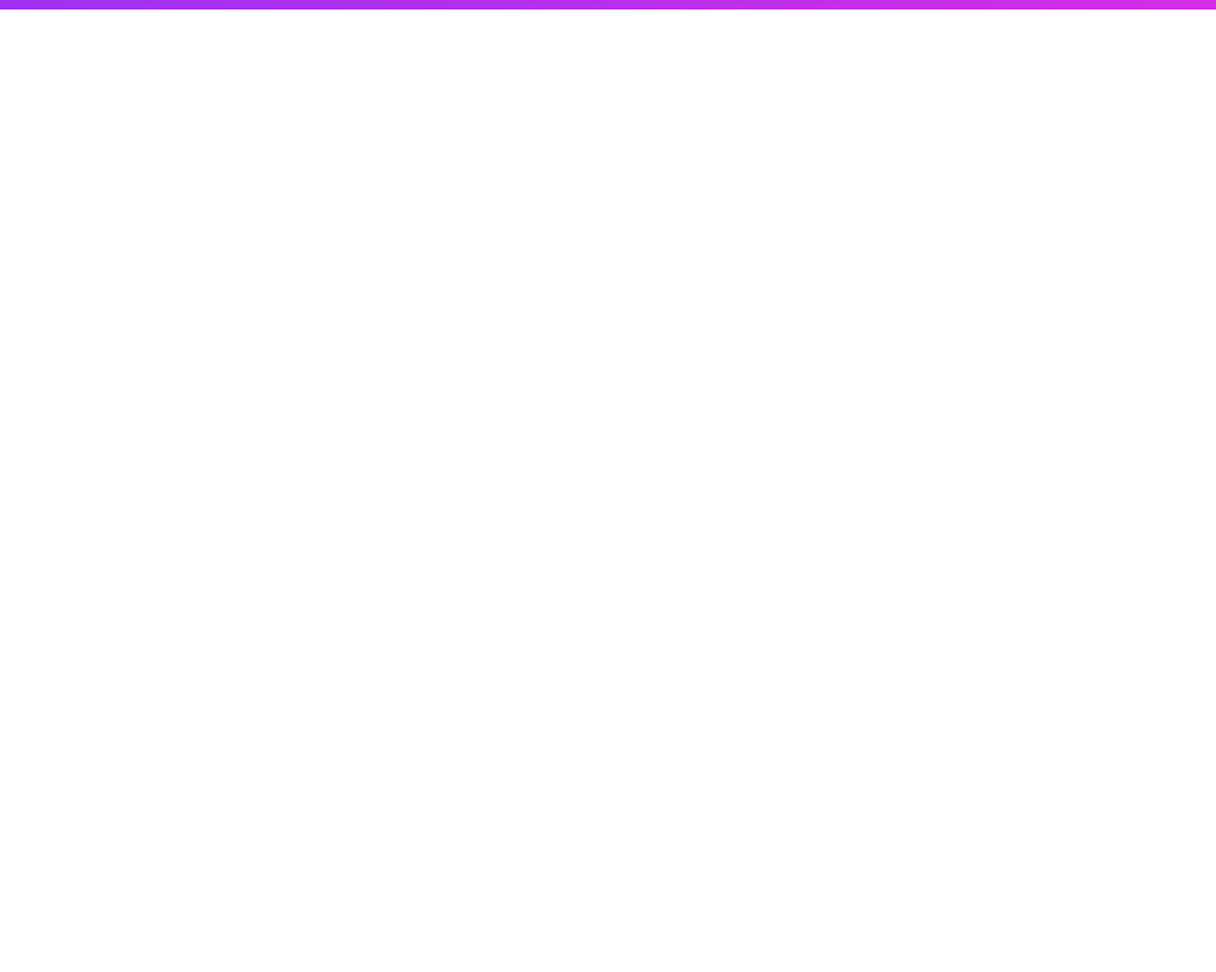
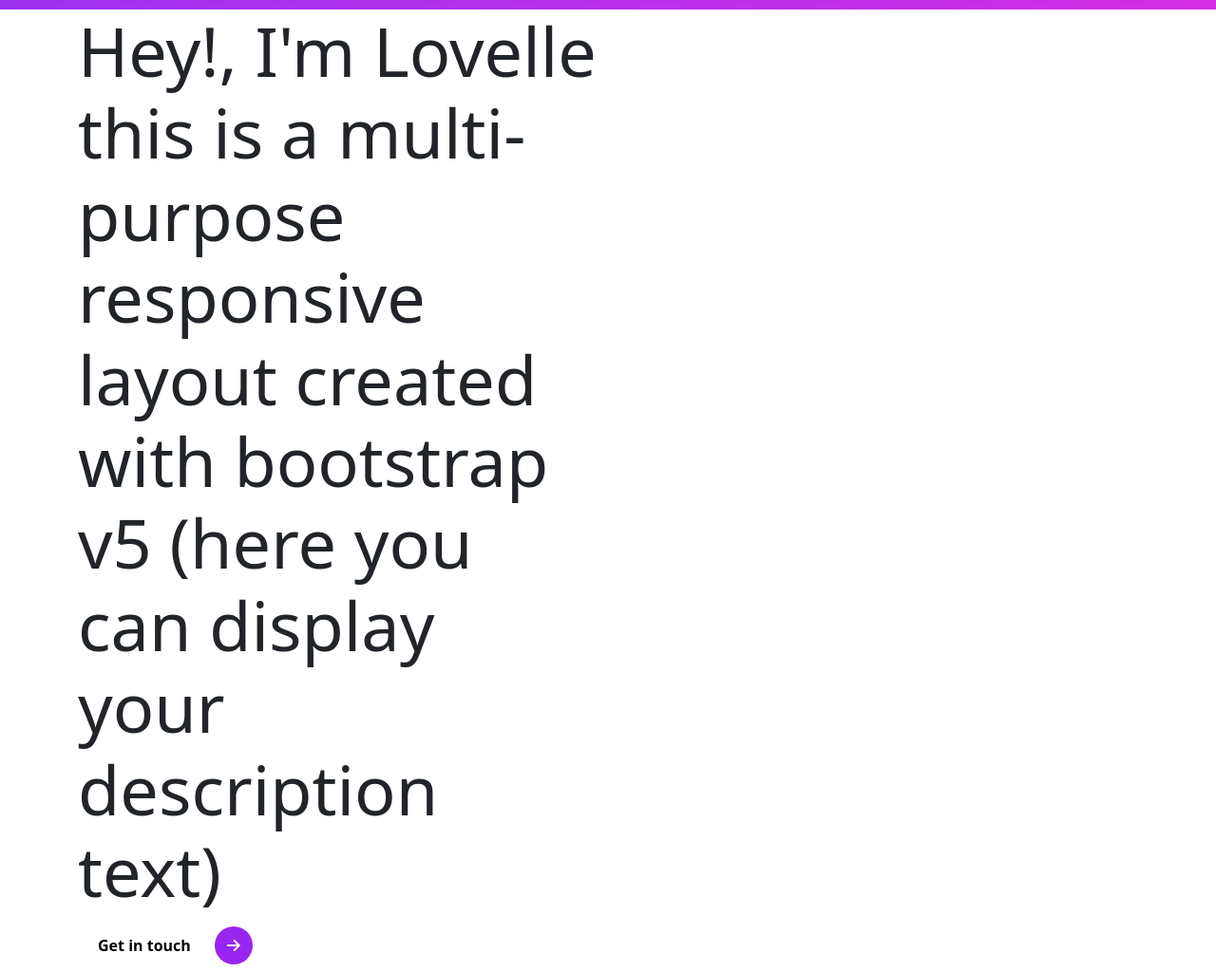
Before and after one commit to Jlovellealfeche/first-bootstrap-project, a website: page index.html in a window 1280 px wide. Shown: the part 66-1090 px from the top of the page at 95% size. Before the commit the page ends 800 px from the top, so only its background shows below. Drawn offline with nearby package versions, Linux system fonts and the light colour scheme.

Commit message:
created intro

```diff
--- a/index.html
+++ b/index.html
@@ -47,6 +47,29 @@
         </div>
       </nav>
 
+<!-- Start the introduction -->
+
+      <section id="home" class="intro-section">
+        <div class="container">
+          <div class="row">
+            <div class="col-md-6 intros">
+              <h1 class="display-2">
+                <span class="display-2--intro">Hey!, I'm Lovelle </span>
+                <span class="display-2--description">
+                  this is a multi-purpose responsive layout created with bootstrap v5
+                  (here you can display your description text)
+                </span>
+              </h1>
+              <button type="button" class="rounded-pill btn-rounded"> Get in touch
+                <span>
+                   <i class="fa fa-arrow-right" aria-hidden="true"></i>
+                </span>
+            </button>
+            </div>
+            <div class="col-md-6 intros"></div>
+          </div>
+        </div>
+      </section>
 
 
 
@@ -56,6 +79,7 @@
 
 
 
+<!-- Scripts -->
     <script src="assets/js/bootstrap.bundle.js"></script>
     <script src="https://cdn.jsdelivr.net/npm/bootstrap@5.3.0-alpha3/dist/js/bootstrap.bundle.min.js" integrity="sha384-ENjdO4Dr2bkBIFxQpeoTz1HIcje39Wm4jDKdf19U8gI4ddQ3GYNS7NTKfAdVQSZe" crossorigin="anonymous"></script>
     <script src="https://kit.fontawesome.com/4f8625a9c2.js" crossorigin="anonymous"></script>
--- a/scss/components/_buttons.scss
+++ b/scss/components/_buttons.scss
@@ -2,6 +2,10 @@
 @use '../components/mixins' as *;
 
 .btn-rounded {
+    @include media-breakpoint-down(sm) {
+        display: none;
+    }
+
     position:relative;
     padding: 0.9375rem 4.375rem 0.9375rem 1.25rem;
     font-weight: 700;
```
Also changed, not shown: assets/css/styles.css, 1 other file.
